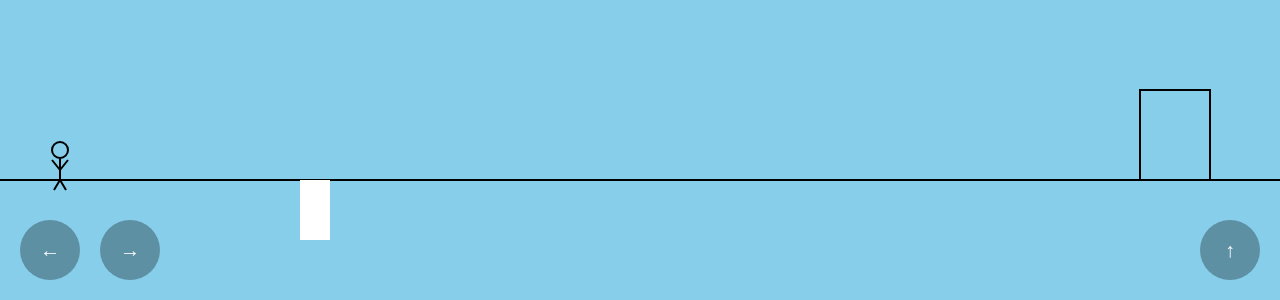
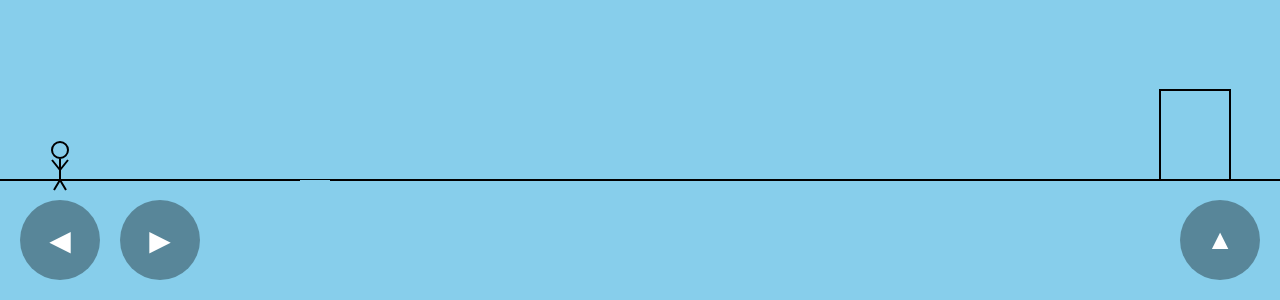
Before and after one commit to gaabbboooo/stickman, a plain HTML site: page index.html in a window 1280 px wide. Shown: the part 500-800 px from the top of the page. Drawn offline with Linux system fonts and the light colour scheme.

Commit message:
Add files via upload

```diff
--- a/game.js
+++ b/game.js
@@ -1,12 +1,10 @@
+/* ==========================
+   CONFIGURACIÓN GENERAL
+========================== */
+
 const canvas = document.getElementById("game");
 const ctx = canvas.getContext("2d");
 
-let keys = {};
-let phase = 1;
-let isNight = false;
-let gravity = 0.8;
-
-// Ajustar canvas al tamaño de la ventana
 function resize() {
   canvas.width = window.innerWidth;
   canvas.height = window.innerHeight;
@@ -14,26 +12,48 @@
 resize();
 window.addEventListener("resize", resize);
 
-// Altura del suelo
 const groundY = () => canvas.height - 120;
 
-// Controles teclado
+let keys = {};
+let phase = 1;
+let isNight = false;
+let lastPhaseChange = 0;
+
+const gravity = 0.8;
+
+/* ==========================
+   CONTROLES
+========================== */
+
 document.addEventListener("keydown", e => keys[e.key] = true);
 document.addEventListener("keyup", e => keys[e.key] = false);
 
-// Controles táctiles
 function bind(id, key) {
   const b = document.getElementById(id);
-  b.addEventListener("touchstart", e => { e.preventDefault(); keys[key] = true; });
-  b.addEventListener("touchend", e => { e.preventDefault(); keys[key] = false; });
+  b.addEventListener("touchstart", e => {
+    e.preventDefault();
+    keys[key] = true;
+  });
+  b.addEventListener("touchend", e => {
+    e.preventDefault();
+    keys[key] = false;
+  });
 }
-bind("leftBtn", "ArrowLeft");
-bind("rightBtn", "ArrowRight");
-bind("jumpBtn", "ArrowUp");
 
-// Stickman
-class Stickman {
-  constructor() { this.reset(); }
+bind("left", "ArrowLeft");
+bind("right", "ArrowRight");
+bind("jump", "ArrowUp");
+
+/* ==========================
+   STICKMAN
+========================== */
+
+class Player {
+  constructor() {
+    this.reset();
+    this.maxXReached = 0;
+    this.crossedFirstPit = false;
+  }
 
   reset() {
     this.x = 60;
@@ -62,6 +82,8 @@
       this.vy = 0;
       this.onGround = true;
     }
+
+    this.maxXReached = Math.max(this.maxXReached, this.x);
   }
 
   draw() {
@@ -69,17 +91,13 @@
     ctx.lineWidth = 2;
 
     ctx.beginPath();
-    // Cabeza
     ctx.arc(this.x, this.y - 30, 8, 0, Math.PI * 2);
-    // Cuerpo
     ctx.moveTo(this.x, this.y - 22);
     ctx.lineTo(this.x, this.y);
-    // Brazos
     ctx.moveTo(this.x, this.y - 10);
     ctx.lineTo(this.x - 8, this.y - 20);
     ctx.moveTo(this.x, this.y - 10);
     ctx.lineTo(this.x + 8, this.y - 20);
-    // Piernas
     ctx.moveTo(this.x, this.y);
     ctx.lineTo(this.x - 6, this.y + 10);
     ctx.moveTo(this.x, this.y);
@@ -88,7 +106,10 @@
   }
 }
 
-// Pozo
+/* ==========================
+   OBSTÁCULOS
+========================== */
+
 class Pit {
   constructor(x, w) {
     this.x = x;
@@ -100,20 +121,23 @@
   }
 
   kills(p) {
-    return p.onGround && p.x > this.x && p.x < this.x + this.w;
+    if (p.onGround && p.x > this.x && p.x < this.x + this.w) {
+      p.crossedFirstPit = true;
+      return true;
+    }
+    return false;
   }
 }
 
-// Enemigos
 class Enemy {
-  constructor(x) {
-    this.x = x;
-    this.dir = Math.random() < 0.5 ? -1 : 1;
+  constructor(dir) {
+    this.dir = dir;
+    this.x = dir === -1 ? canvas.width + 60 : -60;
+    this.speed = 2 + phase * 0.3;
   }
 
   update() {
-    this.x += this.dir * 2;
-    if (this.x < 0 || this.x > canvas.width) this.dir *= -1;
+    this.x += this.speed * this.dir;
   }
 
   draw() {
@@ -123,68 +147,69 @@
   hits(p) {
     return p.onGround && Math.abs(p.x - this.x) < 15;
   }
+
+  out() {
+    return this.x < -100 || this.x > canvas.width + 100;
+  }
 }
 
-// Bola de paja
 class Tumbleweed {
-  constructor() {
-    this.x = -40;
-    this.speed = 4;
+  constructor(dir) {
+    this.dir = dir;
+    this.x = dir === -1 ? canvas.width + 80 : -80;
+    this.speed = 3 + phase * 0.4;
   }
 
   update() {
-    this.x += this.speed;
-    if (this.x > canvas.width + 40) this.x = -40;
+    this.x += this.speed * this.dir;
   }
 
   draw() {
     ctx.beginPath();
-    ctx.arc(this.x, groundY() - 10, 20, 0, Math.PI * 2);
+    ctx.arc(this.x, groundY() - 10, 18, 0, Math.PI * 2);
     ctx.stroke();
   }
 
   hits(p) {
-    return p.onGround && Math.abs(p.x - this.x) < 20;
+    return p.onGround && Math.abs(p.x - this.x) < 18;
+  }
+
+  out() {
+    return this.x < -120 || this.x > canvas.width + 120;
   }
 }
 
-// Variables del juego
-let player = new Stickman();
+/* ==========================
+   JUEGO
+========================== */
+
+const player = new Player();
 let pits = [];
 let enemies = [];
 let weeds = [];
-const buildingX = () => canvas.width - 140;
+let lastEnemySpawn = 0;
+let lastWeedSpawn = 0;
 
-// Configuración de fases
+const buildingX = () => canvas.width - 120;
+
 function setupPhase() {
   pits = [];
   enemies = [];
   weeds = [];
+  player.reset();
 
-  // Pozos
   pits.push(new Pit(300, 30));
   if (phase >= 2) pits.push(new Pit(600, 30));
-
-  // Enemigos
-  if (phase >= 3) enemies.push(new Enemy(400));
-  if (phase >= 5) enemies.push(new Enemy(700));
-
-  // Bolas de paja
-  if (phase >= 4) weeds.push(new Tumbleweed());
-}
-
-// Cambiar de fase
-function nextPhase() {
-  phase++;
-  isNight = !isNight;
-  player.reset();
-  setupPhase();
 }
 
 setupPhase();
 
-// Dibujar mundo
-function drawWorld() {
+/* ==========================
+   LOOP PRINCIPAL
+========================== */
+
+function loop(timestamp) {
+  // Fondo
   ctx.fillStyle = isNight ? "#000" : "#87ceeb";
   ctx.fillRect(0, 0, canvas.width, canvas.height);
 
@@ -194,30 +219,56 @@
   ctx.lineTo(canvas.width, groundY());
   ctx.stroke();
 
-  pits.forEach(p => p.draw());
-  enemies.forEach(e => e.draw());
-  weeds.forEach(w => w.draw());
+  // Edificio
+  ctx.strokeRect(buildingX(), groundY() - 90, 70, 90);
 
-  // Edificio al final
-  ctx.strokeRect(buildingX(), groundY() - 90, 70, 90);
-}
-
-// Loop principal
-function loop() {
-  drawWorld();
-
+  // Player
   player.update();
   player.draw();
 
-  // Colisiones
-  pits.forEach(p => { if (p.kills(player)) player.reset(); });
-  enemies.forEach(e => { e.update(); if (e.hits(player)) player.reset(); });
-  weeds.forEach(w => { w.update(); if (w.hits(player)) player.reset(); });
+  // Pozos
+  pits.forEach(p => {
+    p.draw();
+    if (p.kills(player)) player.reset();
+  });
 
-  // Avanzar de fase
-  if (player.x > buildingX()) nextPhase();
+  // Spawn enemigos
+  if (phase >= 3 && timestamp - lastEnemySpawn > 2000) {
+    const dir = player.crossedFirstPit ? (Math.random() < 0.5 ? -1 : 1) : -1;
+    enemies.push(new Enemy(dir));
+    lastEnemySpawn = timestamp;
+  }
+
+  // Spawn bola de paja
+  if (phase >= 4 && timestamp - lastWeedSpawn > 10000) {
+    const dir = player.crossedFirstPit ? (Math.random() < 0.5 ? -1 : 1) : -1;
+    weeds.push(new Tumbleweed(dir));
+    lastWeedSpawn = timestamp;
+  }
+
+  enemies = enemies.filter(e => {
+    e.update();
+    e.draw();
+    if (e.hits(player)) player.reset();
+    return !e.out();
+  });
+
+  weeds = weeds.filter(w => {
+    w.update();
+    w.draw();
+    if (w.hits(player)) player.reset();
+    return !w.out();
+  });
+
+  // Cambio de fase
+  if (player.x > buildingX() && timestamp - lastPhaseChange > 500) {
+    phase++;
+    isNight = !isNight;
+    lastPhaseChange = timestamp;
+    setupPhase();
+  }
 
   requestAnimationFrame(loop);
 }
 
-loop();
+requestAnimationFrame(loop);
--- a/index.html
+++ b/index.html
@@ -1,46 +1,44 @@
 <!DOCTYPE html>
 <html lang="es">
 <head>
-  <meta charset="UTF-8">
-  <meta name="viewport" content="width=device-width, initial-scale=1.0">
-  <title>Stickman Adventure</title>
+  <meta charset="UTF-8" />
+  <meta name="viewport" content="width=device-width, initial-scale=1.0, user-scalable=no"/>
+  <title>Stickman – Test Build</title>
   <style>
     html, body {
       margin: 0;
       padding: 0;
       overflow: hidden;
+      background: #87ceeb;
     }
     canvas {
       display: block;
     }
-    /* Botones táctiles */
-    .control-btn {
+    .btn {
       position: fixed;
-      width: 60px;
-      height: 60px;
-      background-color: rgba(0,0,0,0.3);
+      width: 80px;
+      height: 80px;
       border-radius: 50%;
+      background: rgba(0,0,0,0.35);
+      color: white;
+      font-size: 28px;
       display: flex;
       justify-content: center;
       align-items: center;
-      color: white;
-      font-weight: bold;
-      font-size: 20px;
+      user-select: none;
       z-index: 10;
-      user-select: none;
     }
-    #leftBtn { bottom: 20px; left: 20px; }
-    #rightBtn { bottom: 20px; left: 100px; }
-    #jumpBtn { bottom: 20px; right: 20px; }
+    #left { bottom: 20px; left: 20px; }
+    #right { bottom: 20px; left: 120px; }
+    #jump { bottom: 20px; right: 20px; }
   </style>
 </head>
 <body>
   <canvas id="game"></canvas>
 
-  <!-- Botones táctiles -->
-  <div id="leftBtn" class="control-btn">&#8592;</div>
-  <div id="rightBtn" class="control-btn">&#8594;</div>
-  <div id="jumpBtn" class="control-btn">&#8593;</div>
+  <div id="left" class="btn">◀</div>
+  <div id="right" class="btn">▶</div>
+  <div id="jump" class="btn">▲</div>
 
   <script src="game.js"></script>
 </body>
```
